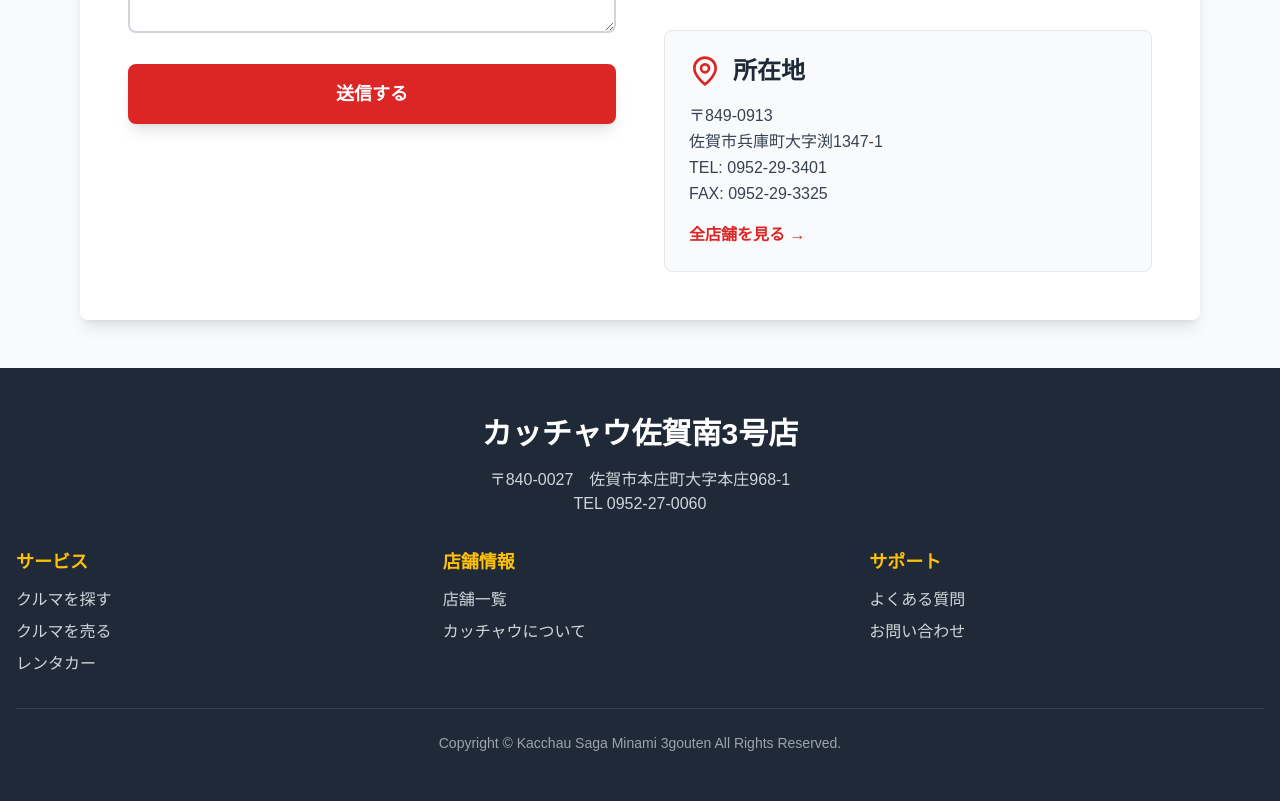
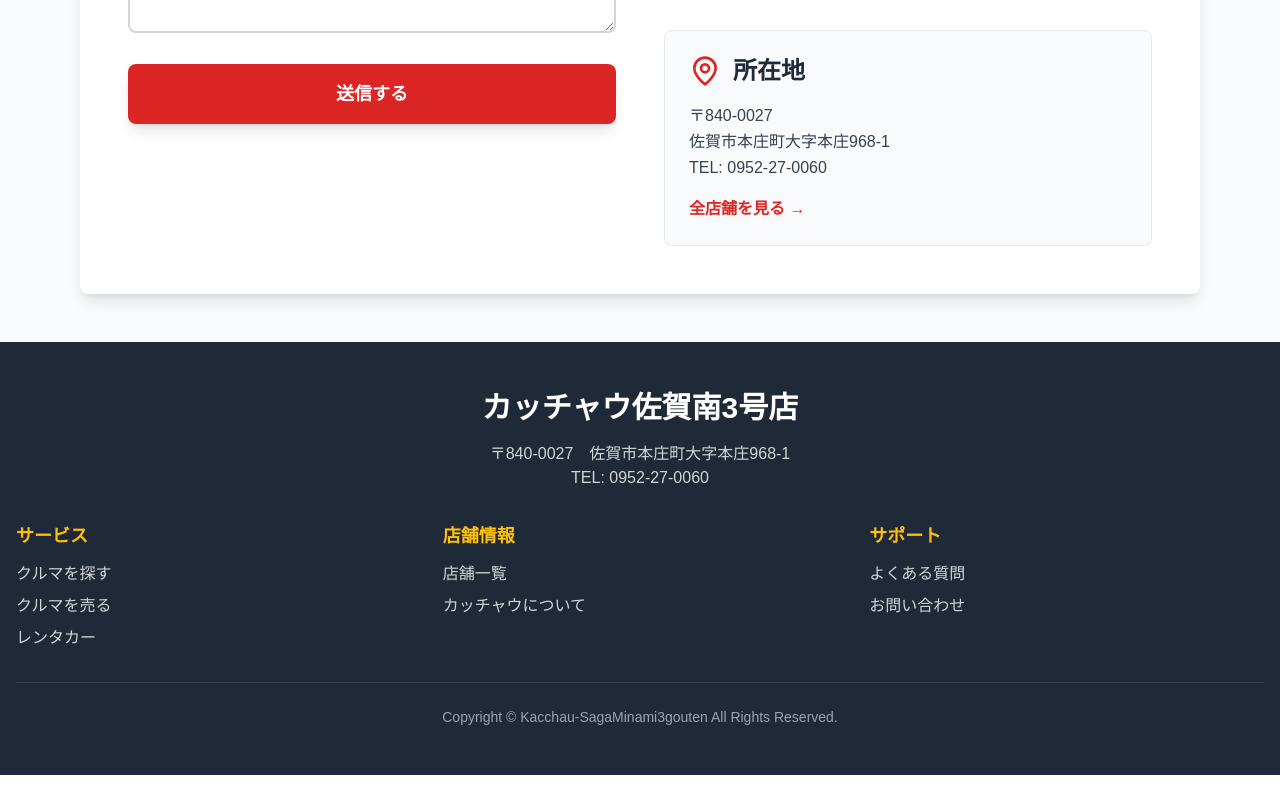
Before and after one commit to homepagebusinessfc-debug/homepage-business-project, a Next.js app: page /contact in a window 1280 px wide. Shown: the part 1138-1939 px from the top of the page. After the commit the page ends 1913 px from the top, so only its background shows below. Built offline with nearby package versions, Linux system fonts and the light colour scheme.

Commit message:
Update 2 files
- /components/Footer.tsx
- /app/contact/page.tsx

```diff
--- a/app/contact/page.tsx
+++ b/app/contact/page.tsx
@@ -235,10 +235,9 @@ export default function ContactPage() {
                   </h2>
                 </div>
                 <p className="text-gray-700 leading-relaxed">
-                  〒849-0913<br />
-                  佐賀市兵庫町大字渕1347-1<br />
-                  TEL: 0952-29-3401<br />
-                  FAX: 0952-29-3325
+                  〒840-0027<br />
+                  佐賀市本庄町大字本庄968-1<br />
+                  TEL: 0952-27-0060
                 </p>
                 <Link
                   href="/shop"
--- a/components/Footer.tsx
+++ b/components/Footer.tsx
@@ -8,7 +8,7 @@ export default function Footer() {
           <h3 className="text-3xl font-bold mb-4">カッチャウ佐賀南3号店</h3>
           <p className="text-gray-300">
             〒840-0027　佐賀市本庄町大字本庄968-1<br />
-            TEL 0952-27-0060
+            TEL: 0952-27-0060
           </p>
         </div>
 
@@ -40,7 +40,7 @@ export default function Footer() {
         </div>
 
         <div className="text-center text-sm text-gray-400 border-t border-gray-700 pt-6">
-          <p>Copyright © Kacchau Saga Minami 3gouten All Rights Reserved.</p>
+          <p>Copyright © Kacchau-SagaMinami3gouten All Rights Reserved.</p>
         </div>
       </div>
     </footer>
```
